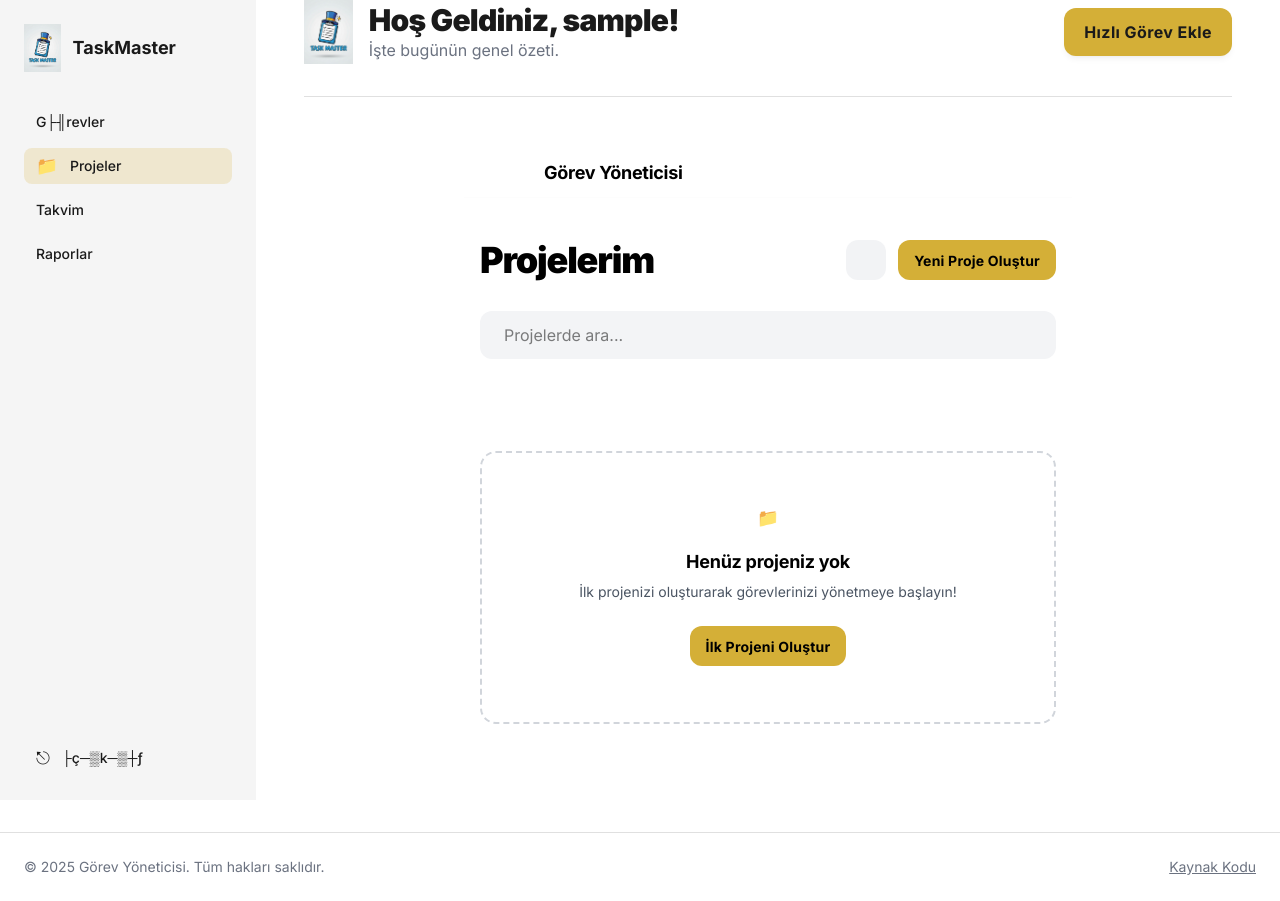
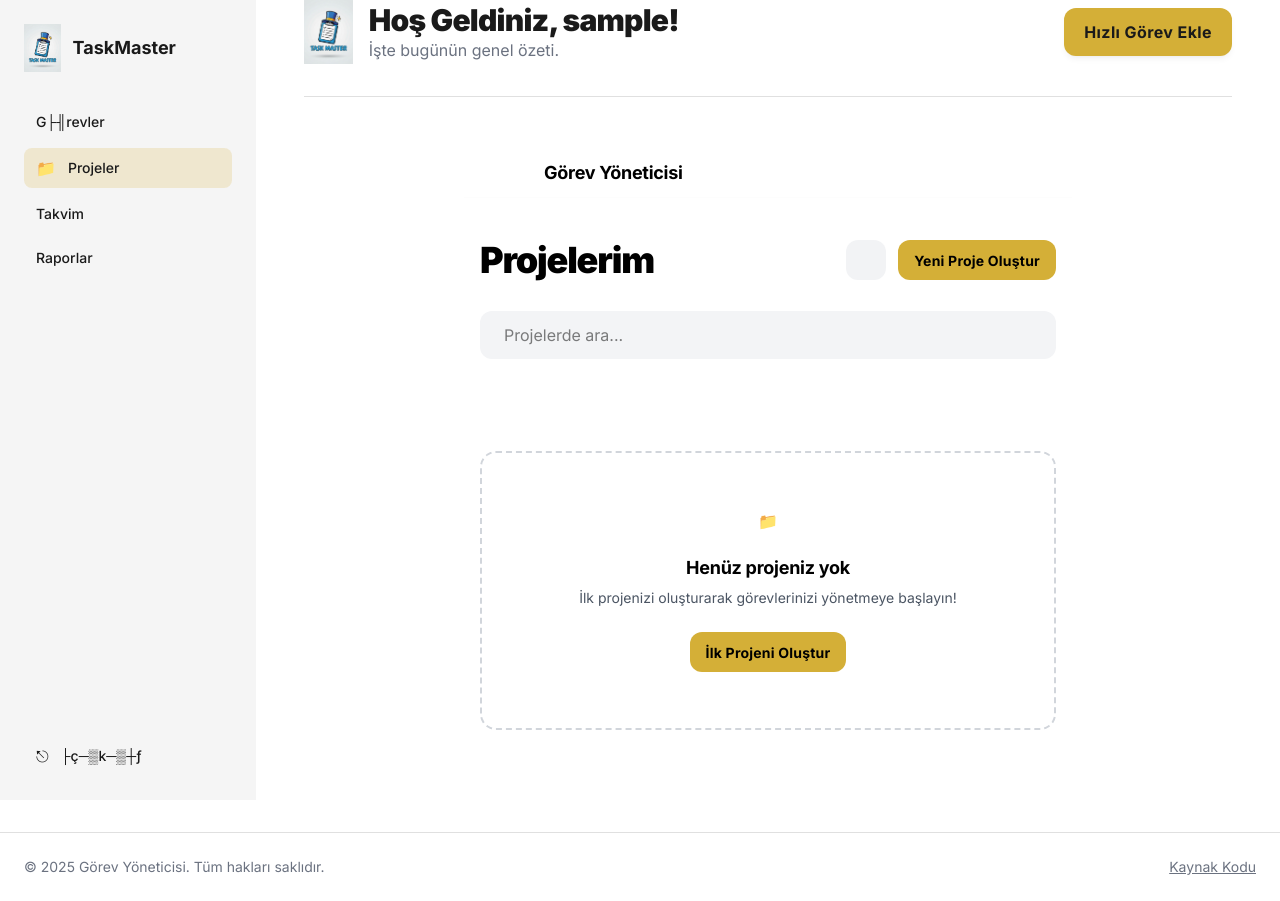
Before and after one commit to arnisel/todolist.github.io, a Flask app: page /projects in a window 1280 px wide. Run offline with Flask 2, Linux system fonts and the light colour scheme; a user stored in the database is signed in; data comes from the database, SQL or seed files in the repository; data that the repository does not hold is empty; some libraries are stand-ins or nearby versions.

Commit message:
fix(ui): ensure emoji icons are separated from adjacent text to avoid mid-word artifacts

```diff
--- a/templates/base.html
+++ b/templates/base.html
@@ -352,7 +352,7 @@
             <p class="text-sm font-medium">G├╢revler</p>
           </a>
           <a class="flex items-center gap-3 rounded px-3 py-2 text-text-light dark:text-text-dark hover:bg-black/5 dark:hover:bg-white/5 {% if request.endpoint == 'projects' %}bg-primary/20 text-primary{% endif %}" href="{{ url_for('projects') }}">
-            <span class="icon" aria-hidden="true">📁</span>
+            📁
             <p class="text-sm font-medium">Projeler</p>
           </a>
           <a class="flex items-center gap-3 rounded px-3 py-2 text-text-light dark:text-text-dark hover:bg-black/5 dark:hover:bg-white/5 {% if request.endpoint == 'calendar' %}bg-primary/20 text-primary{% endif %}" href="{{ url_for('calendar') }}">
@@ -367,7 +367,7 @@
       </div>
       <div class="flex flex-col gap-1">
         <a class="flex items-center gap-3 rounded px-3 py-2 text-text-light dark:text-text-dark hover:bg-black/5 dark:hover:bg-white/5" href="{{ url_for('logout') }}">
-          <span class="icon" aria-hidden="true">⎋</span>
+          ⎋
           <p class="text-sm font-medium">├ç─▒k─▒┼ƒ</p>
         </a>
       </div>
@@ -421,7 +421,7 @@
             <p class="text-sm font-medium">G├╢revler</p>
           </a>
           <a class="flex items-center gap-3 rounded px-3 py-2 text-text-light dark:text-text-dark hover:bg-black/5 dark:hover:bg-white/5" href="{{ url_for('projects') }}">
-            <span class="icon" aria-hidden="true">📁</span>
+            📁
             <p class="text-sm font-medium">Projeler</p>
           </a>
           <a class="flex items-center gap-3 rounded px-3 py-2 text-text-light dark:text-text-muted-dark hover:bg-black/5 dark:hover:bg-white/5" href="{{ url_for('calendar') }}">
@@ -435,7 +435,7 @@
         </nav>
         <div class="mt-6">
           <a class="flex items-center gap-3 rounded px-3 py-2 text-text-light dark:text-text-dark hover:bg-black/5 dark:hover:bg-white/5" href="{{ url_for('logout') }}">
-            <span class="icon" aria-hidden="true">⎋</span>
+            ⎋
             <p class="text-sm font-medium">├ç─▒k─▒┼ƒ</p>
           </a>
         </div>
@@ -683,7 +683,7 @@
 
   <!-- Slim bar toggle (click me) -->
   <button id="slideBarBtn" aria-controls="slidePanel" aria-expanded="false" aria-label="Gezinmeyi a├º" title="Gezinmeyi a├º">
-    <span class="icon" aria-hidden="true">▶</span>
+    ▶
   </button>
 
   <!-- Overlay for the slide panel -->
--- a/templates/calendar.html
+++ b/templates/calendar.html
@@ -27,10 +27,10 @@
         <h1 class="text-black dark:text-white tracking-tight text-4xl font-black leading-tight text-left">{{ month_title if month_title is defined else 'Kasım 2023' }}</h1>
         <div class="flex gap-1">
           <a href="{{ url_for('calendar', year=prev_year, month=prev_month) }}" class="p-2 text-text-light/70 dark:text-text-dark/70 hover:text-text-light dark:hover:text-text-dark" title="Önceki ay">
-            <span class="icon" aria-hidden="true">◀</span>
+            ◀
           </a>
           <a href="{{ url_for('calendar', year=next_year, month=next_month) }}" class="p-2 text-text-light/70 dark:text-text-dark/70 hover:text-text-light dark:hover:text-text-dark" title="Sonraki ay">
-            <span class="icon" aria-hidden="true">▶</span>
+            ▶
           </a>
         </div>
       </div>
--- a/templates/projects.html
+++ b/templates/projects.html
@@ -67,7 +67,7 @@
       {% if projects|length == 0 %}
       <div class="flex flex-col p-4 mt-8">
         <div class="flex flex-col items-center gap-6 rounded-xl border-2 border-dashed border-gray-300 dark:border-white/20 px-6 py-14 text-center">
-          <span class="icon" aria-hidden="true">📁</span>
+          📁
           <div class="flex max-w-[480px] flex-col items-center gap-2">
             <p class="text-black dark:text-white text-lg font-bold leading-tight tracking-[-0.015em]">Henüz projeniz yok</p>
             <p class="text-gray-600 dark:text-gray-300 text-sm font-normal leading-normal">İlk projenizi oluşturarak görevlerinizi yönetmeye başlayın!</p>
```
